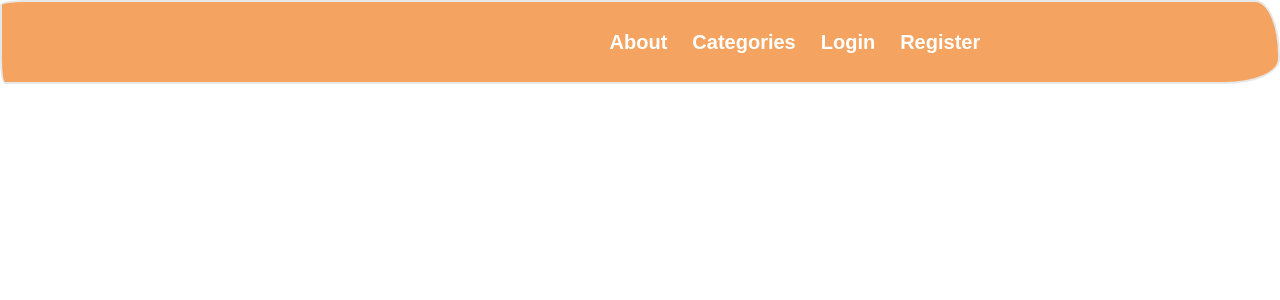
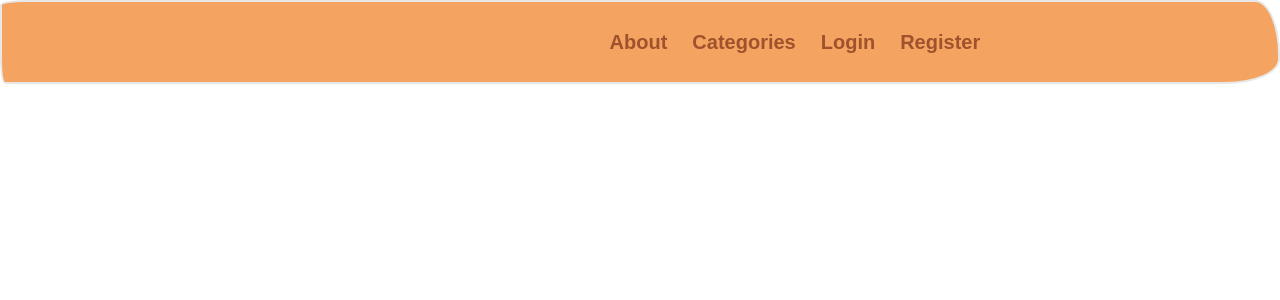
Before and after one commit to sahanabalram/noticeboard, a React (Create React App) app: page / in a window 1280 px wide. Shown: the top 300 px of the page. Built offline with nearby package versions, Linux system fonts and the light colour scheme; a web font is replaced by a local one.

Commit message:
Change navbar link color and hover color

```diff
--- a/src/component/Navbar/Navbar.css
+++ b/src/component/Navbar/Navbar.css
@@ -5,11 +5,11 @@
 a.navbar-link {
     font-size: 20px;
     margin-left: 25px;
-    color: white !important;
+    color: sienna !important;
     text-decoration: none;
 }
 
 a.navbar-link:hover{
     text-decoration: none;
-    color: Sienna;
+    color: ForestGreen !important;
 }
```
